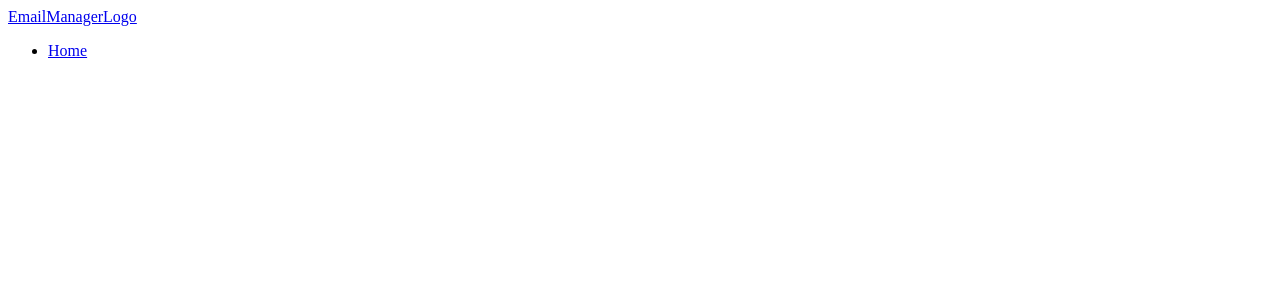
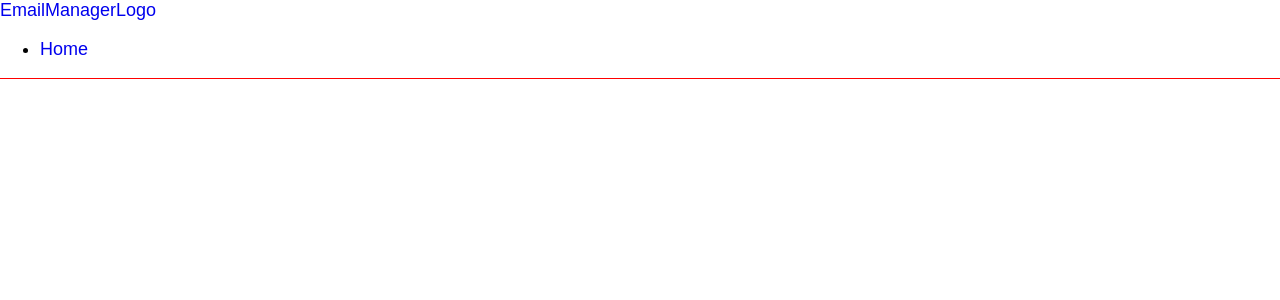
Before and after one commit to nimsara1999/EmailManagerJs, an Angular app in the folder frontendEM/: page / in a window 1280 px wide. Shown: the top 300 px of the page. Built offline with nearby package versions, Linux system fonts and the light colour scheme.

Commit message:
Start design header

```diff
--- a/frontendEM/src/app/app.component.css
+++ b/frontendEM/src/app/app.component.css
@@ -0,0 +1,6 @@
+header{
+    background:white;
+    padding:0;
+    border-bottom:1px solid red;
+
+}
--- a/frontendEM/src/styles.css
+++ b/frontendEM/src/styles.css
@@ -1 +1,12 @@
 /* You can add global styles to this file, and also import other style files */
+*{
+    box-sizing: border-box;
+}
+body{
+    margin:0;
+    font-family:"Quicksand",sans-serif;
+    font-size: 18px;
+}
+a{
+    text-decoration: none;
+}
```
